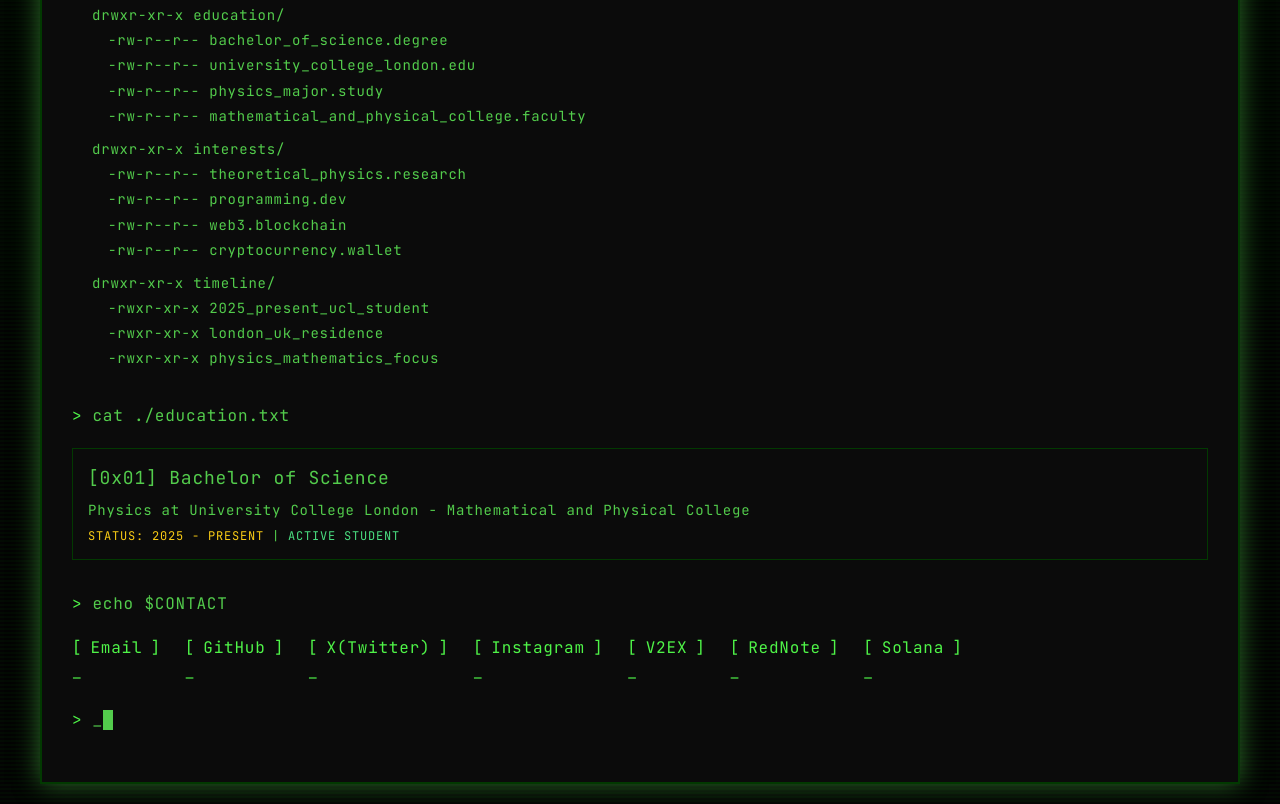
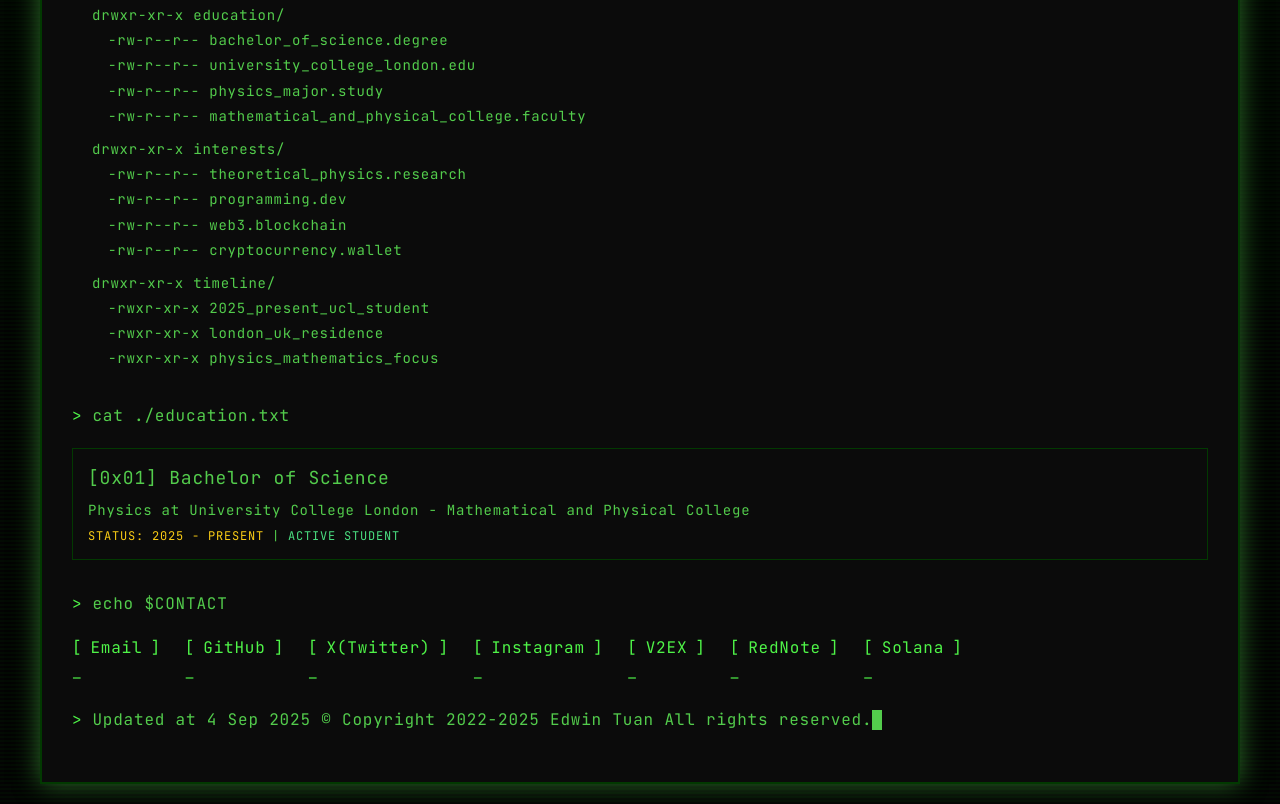
Before and after one commit to Edwin0n0/edwintuan, a plain HTML site: page index.html in a window 1280 px wide. Shown: the part 502-1306 px from the top of the page. Drawn offline with nearby package versions, Linux system fonts and the light colour scheme.

Commit message:
update about copyright

```diff
--- a/index.html
+++ b/index.html
@@ -441,7 +441,7 @@
                 <!-- Footer -->
                 <div class="command-line mt-12">
                     <span class="prompt">></span>
-                    <span class="text-muted-foreground">_</span>
+                    <span class="text-muted-foreground">Updated at 4 Sep 2025 © Copyright 2022-2025 Edwin Tuan All rights reserved.</span>
                     <span class="cursor"></span>
                 </div>
             </div>
```
